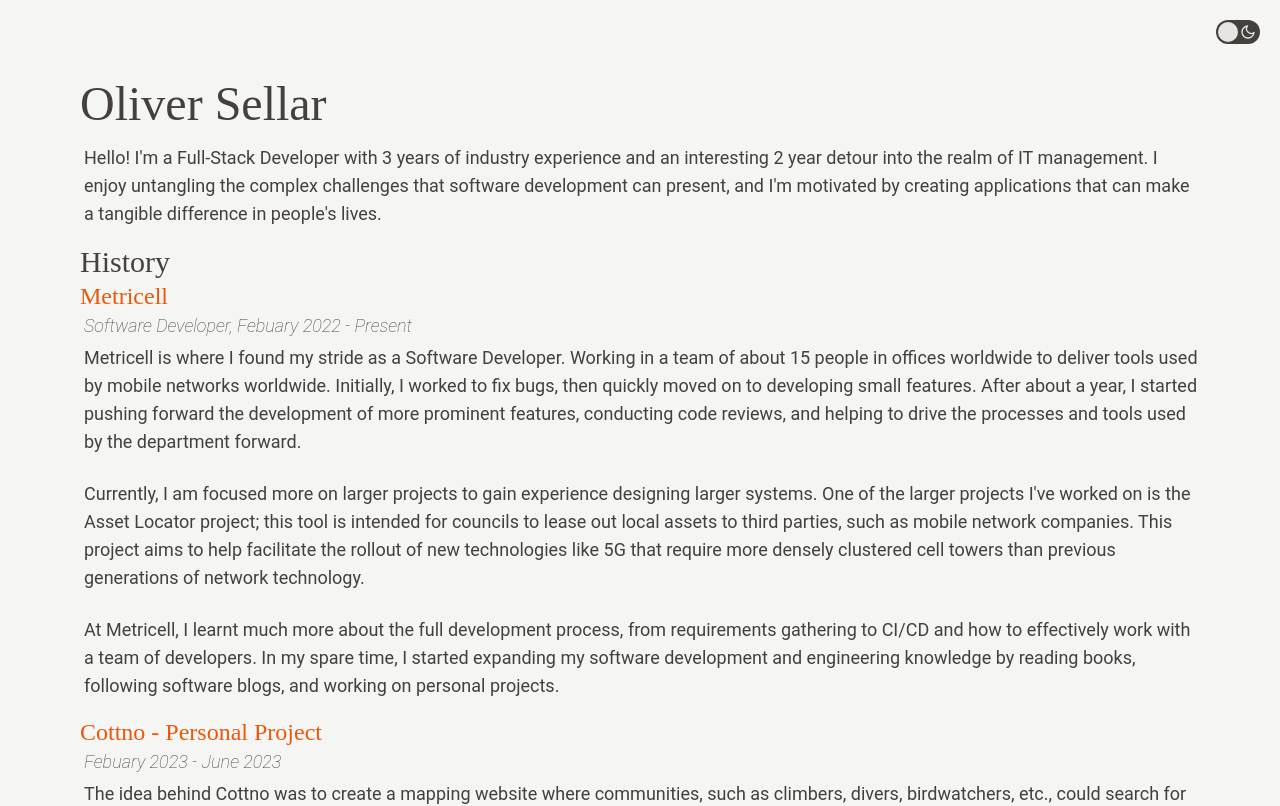
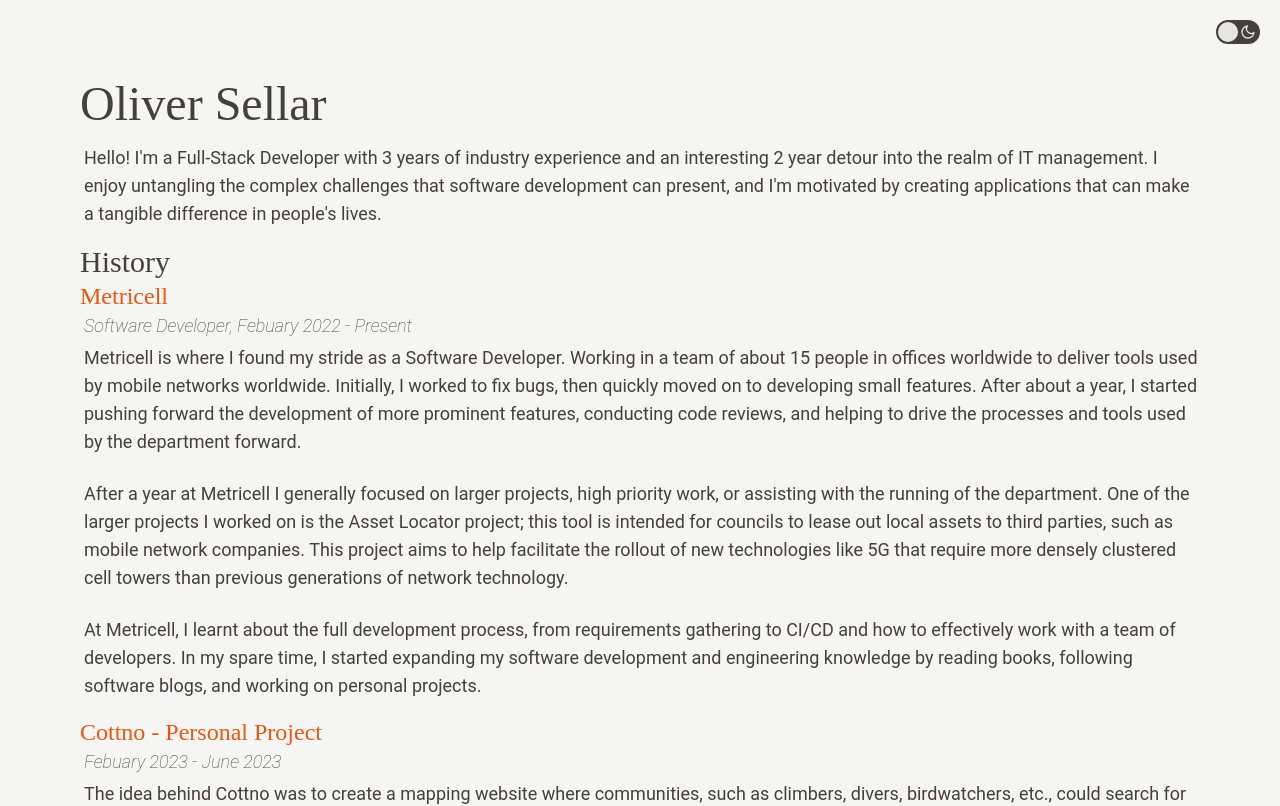
Before and after one commit to ODSellar/ODSellar.github.io, a Next.js app: page / in a window 1280 px wide. Shown: the top 806 px of the page. Built offline with nearby package versions, Linux system fonts and the light colour scheme.

Commit message:
Update history + map momentum tweak

```diff
--- a/app/History.tsx
+++ b/app/History.tsx
@@ -25,19 +25,19 @@
             </p>
             <br />
             <p>
-              Currently, I am focused more on larger projects to gain experience designing larger
-              systems. One of the larger projects I've worked on is the Asset Locator project; this
-              tool is intended for councils to lease out local assets to third parties, such as
-              mobile network companies. This project aims to help facilitate the rollout of new
-              technologies like 5G that require more densely clustered cell towers than previous
-              generations of network technology.
+              After a year at Metricell I generally focused on larger projects, high priority work,
+              or assisting with the running of the department. One of the larger projects I worked
+              on is the Asset Locator project; this tool is intended for councils to lease out local
+              assets to third parties, such as mobile network companies. This project aims to help
+              facilitate the rollout of new technologies like 5G that require more densely clustered
+              cell towers than previous generations of network technology.
             </p>
             <br />
             <p>
-              At Metricell, I learnt much more about the full development process, from requirements
-              gathering to CI/CD and how to effectively work with a team of developers. In my spare
-              time, I started expanding my software development and engineering knowledge by reading
-              books, following software blogs, and working on personal projects.
+              At Metricell, I learnt about the full development process, from requirements gathering
+              to CI/CD and how to effectively work with a team of developers. In my spare time, I
+              started expanding my software development and engineering knowledge by reading books,
+              following software blogs, and working on personal projects.
             </p>
           </>
         }
@@ -59,8 +59,8 @@
             <br />
             <p>
               After months of work, I developed a prototype website I was happy with. I used Next.js
-              for the front end and authentication, then C# ASP .NET Core 7 for the rest of the
-              backend and a Postgres database. I choose to host the Website on AWS. The key features
+              for the front end and authentication, then C# ASP.NET Core 7 for the rest of the
+              backend and a Postgres database. I chose to host the website on AWS. The key features
               of the prototype were, A working map navigable by touch and mouse, debounced url
               updating to track the map's last location similar to google maps, user authentication,
               creating maps similar to how Reddit boards are created, and the ability to add and
--- a/cottno/components/maps/MapController.ts
+++ b/cottno/components/maps/MapController.ts
@@ -143,7 +143,7 @@
 
   private handleMoveMomentum(pointerUpEvent: PointerEvent): void {
     // Only take the events in the last X ms
-    const momentumLastXms = pointerUpEvent.pointerType === `mouse` ? 40 : 100;
+    const momentumLastXms = pointerUpEvent.pointerType === `mouse` ? 80 : 100;
 
     const filteredEvents = this.moveEventCache.filter(
       (e) => pointerUpEvent.timeStamp - e.timeStamp < momentumLastXms
```
